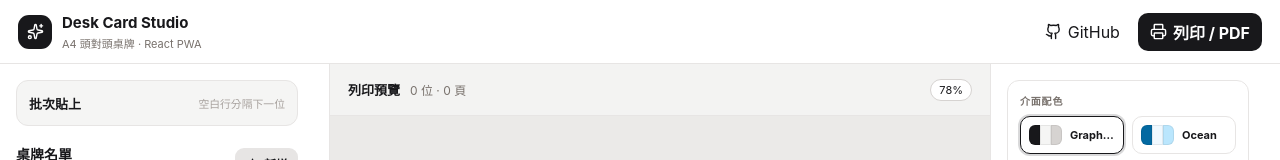
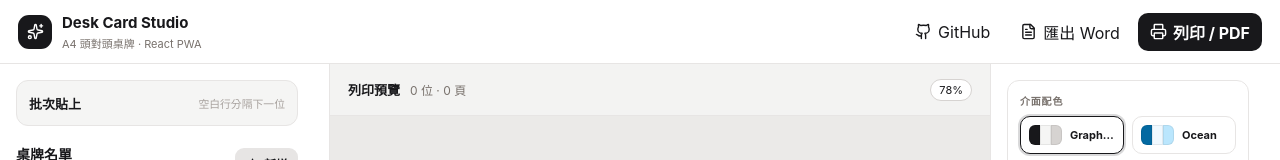
Before and after one commit to jush0147/desk-card-maker, a React (Vite) app: page / in a window 1280 px wide. Shown: the top 160 px of the page. Built offline with nearby package versions, Linux system fonts and the light colour scheme.

Commit message:
Add editable Word export action

```diff
--- a/src/App.tsx
+++ b/src/App.tsx
@@ -8,7 +8,8 @@ import {
   SortableContext, sortableKeyboardCoordinates, useSortable, verticalListSortingStrategy,
 } from '@dnd-kit/sortable'
 import { CSS } from '@dnd-kit/utilities'
-import { Download, Eye, Github, GripVertical, List, Plus, Printer, RotateCcw, SlidersHorizontal, Sparkles, Trash2, Upload } from 'lucide-react'
+import { Download, Eye, FileText, Github, GripVertical, List, Plus, Printer, RotateCcw, SlidersHorizontal, Sparkles, Trash2, Upload } from 'lucide-react'
+import { exportDeskCardsToWord, type WordGuest } from './exportDocx'
 
 type Guest = { id: string; lines: string[] }
 type FontWeight = 400 | 500 | 600 | 700
@@ -45,6 +46,14 @@ const FONT_PRESETS: Array<{ id: Exclude<DeskFontPreset, 'custom'>; name: string;
 function resolveDeskFont(preset: DeskFontPreset | undefined, customFamily: string) {
   if (preset === 'custom' && customFamily) return `"${customFamily}", serif`
   return FONT_PRESETS.find((font) => font.id === (preset ?? 'kai'))?.stack ?? FONT_PRESETS[0].stack
+}
+
+function resolveWordFontName(preset: DeskFontPreset, customFontName: string) {
+  if (preset === 'kai') return '標楷體'
+  if (preset === 'sans') return 'Microsoft JhengHei'
+  if (preset === 'ming') return '新細明體'
+  if (preset === 'serif') return 'Times New Roman'
+  return customFontName.replace(/\.(ttf|otf|woff2?|woff)$/i, '') || '標楷體'
 }
 
 function kaiStroke(weight: FontWeight) {
@@ -445,6 +454,8 @@ type InstallPrompt = Event & { prompt:()=>Promise<void>; userChoice:Promise<{out
 export default function App() {
   const previewRef = useRef<HTMLDivElement>(null)
   const guests = useStore((s) => s.guests)
+  const settings = useStore((s) => s.settings)
+  const customFontName = useStore((s) => s.customFontName)
   const uiTheme = useStore((s) => s.uiTheme)
   const [mobileView, setMobileView] = useState<'edit' | 'preview' | 'settings'>(() =>
     useStore.getState().guests.length ? 'preview' : 'edit'
@@ -458,6 +469,34 @@ export default function App() {
     document.documentElement.dataset.theme = uiTheme
   }, [uiTheme])
 
+  const exportWord = async () => {
+    if (!guests.length) return
+
+    const pageElements = Array.from(document.querySelectorAll<HTMLElement>('.page-grid'))
+    const wordGuests: WordGuest[] = guests.map((guestItem, guestIndex) => {
+      const pageIndex = Math.floor(guestIndex / 2)
+      const faceIndex = guestIndex % 2 === 0 ? 1 : 3
+      const face = pageElements[pageIndex]?.querySelectorAll<HTMLElement>('.face')[faceIndex]
+      const sizesPt = face
+        ? Array.from(face.querySelectorAll<HTMLElement>('.text-line')).map((line) => {
+            const px = Number.parseFloat(getComputedStyle(line).fontSize) || 74
+            return Math.max(8, px * 0.75)
+          })
+        : guestItem.lines.map(() => 56)
+
+      return {
+        lines: guestItem.lines.filter((line) => line.trim()),
+        sizesPt,
+      }
+    })
+
+    await exportDeskCardsToWord({
+      guests: wordGuests,
+      fontName: resolveWordFontName(settings.fontPreset, customFontName),
+      bold: settings.fontWeight >= 600,
+    })
+  }
+
   useEffect(() => {
     const handler = (e: Event) => { e.preventDefault(); setInstallPrompt(e as InstallPrompt) }
     window.addEventListener('beforeinstallprompt', handler)
@@ -465,7 +504,7 @@ export default function App() {
   }, [])
 
   return <div className="studio">
-    <header><div className="brand"><span><Sparkles size={17}/></span><div><b>Desk Card Studio</b><small>A4 頭對頭桌牌 · React PWA</small></div></div><div className="actions"><a href="https://github.com/jush0147/desk-card-maker" target="_blank"><Github size={17}/>GitHub</a>{installPrompt&&<button onClick={async()=>{await installPrompt.prompt();await installPrompt.userChoice;setInstallPrompt(null)}}><Download size={17}/>安裝</button>}<button className="print" onClick={()=>window.print()}><Printer size={17}/>列印 / PDF</button></div></header>
+    <header><div className="brand"><span><Sparkles size={17}/></span><div><b>Desk Card Studio</b><small>A4 頭對頭桌牌 · React PWA</small></div></div><div className="actions"><a href="https://github.com/jush0147/desk-card-maker" target="_blank"><Github size={17}/>GitHub</a>{installPrompt&&<button onClick={async()=>{await installPrompt.prompt();await installPrompt.userChoice;setInstallPrompt(null)}}><Download size={17}/>安裝</button>}<button disabled={!guests.length} onClick={exportWord}><FileText size={17}/>匯出 Word</button><button className="print" onClick={()=>window.print()}><Printer size={17}/>列印 / PDF</button></div></header>
     <main className={`mobile-view-${mobileView}`}><LeftPanel/><section className="preview" ref={previewRef}><div className="preview-bar"><div><b>列印預覽</b><small>{guests.length} 位 · {Math.ceil(guests.length/2)} 頁</small></div><span>{Math.round(scale*100)}%</span></div><div className="canvas">{!pages.length?<div className="blank"><Sparkles size={26}/><h2>先放幾個名字進來</h2><p>批次貼上或逐張新增。字級、置中、正反面交給它處理。</p></div>:pages.map((pair,i)=><Page key={i} pair={pair} scale={scale}/>)}</div></section><SettingsPanel/></main>
     <nav className="mobile-nav" aria-label="主要功能">
       <button className={mobileView==='edit'?'active':''} onClick={()=>setMobileView('edit')}><List size={20}/><span>編輯</span></button>
```
